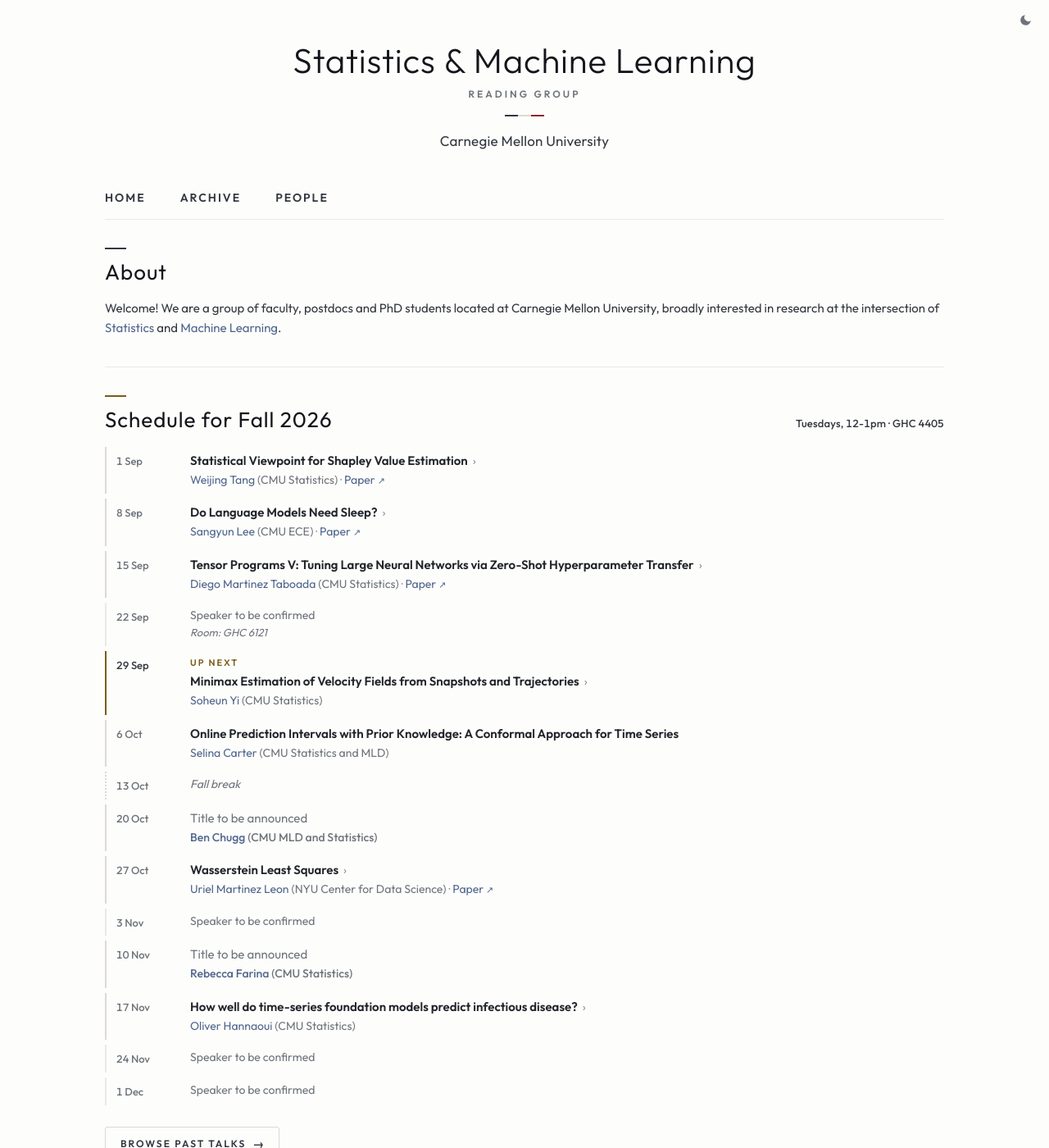
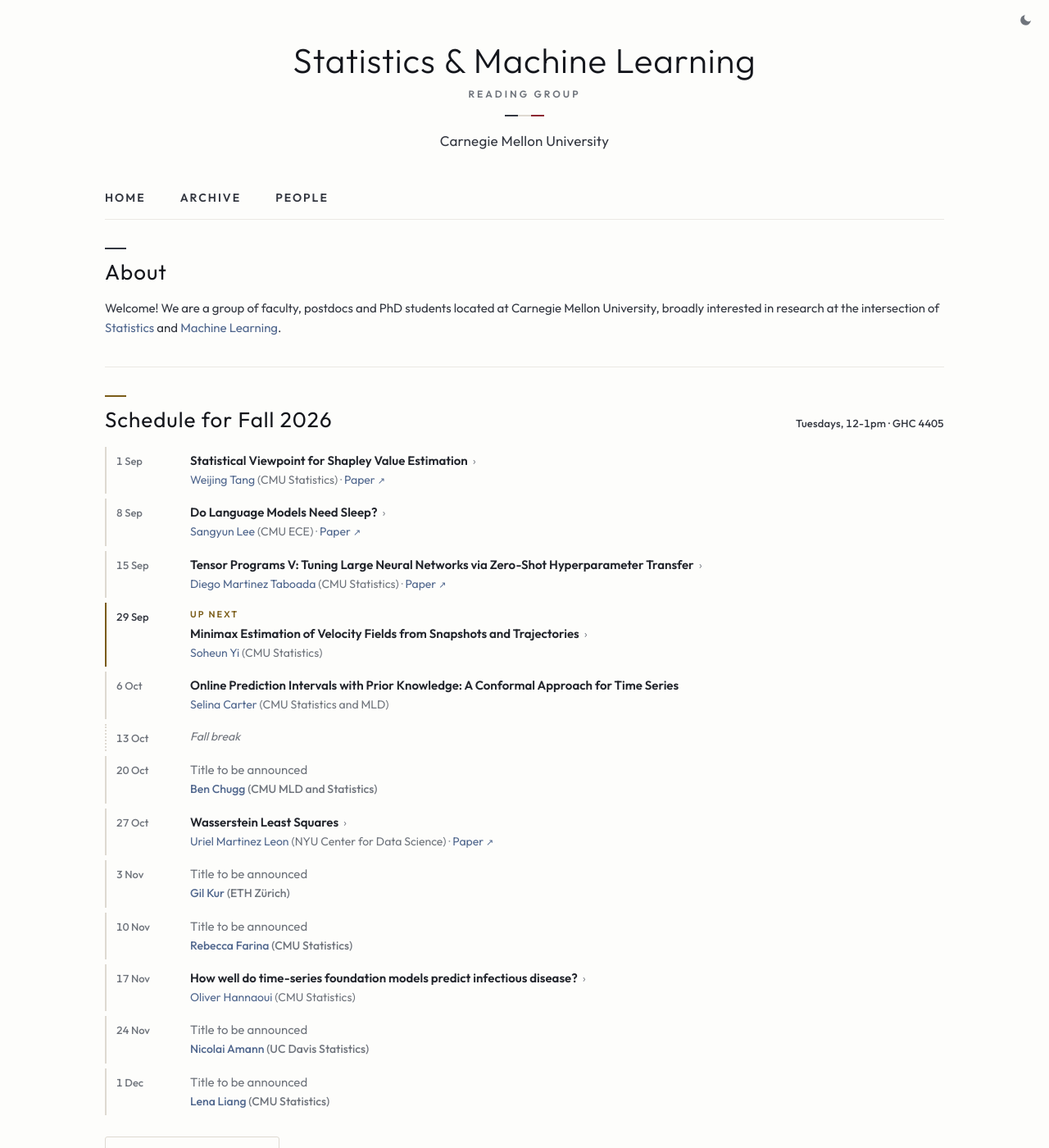
Before and after one commit to StatML-Reading-Group/StatML-Reading-Group.github.io, a Jekyll site: the page built from index.html, in a window 1280 px wide and 1400 px high. Shown: the whole window at 82% size. Built offline with Jekyll 4.4.1, drawn with Linux system fonts in a browser that asks for light colours.

Commit message:
Update remaining Fall 2026 speaker slots

```diff
--- a/_data/people.yaml
+++ b/_data/people.yaml
@@ -816,3 +816,15 @@ sangyun_lee:
   name: Sangyun Lee
   affiliation: CMU ECE
   url: https://sangyun884.github.io/about/
+gil_kur:
+  name: Gil Kur
+  affiliation: ETH Zürich
+  url: https://sites.google.com/view/gilkur/bio
+nicolai_amann:
+  name: Nicolai Amann
+  affiliation: UC Davis Statistics
+  url: https://homepage.univie.ac.at/nicolai.amann/
+lena_liang:
+  name: Lena Liang
+  affiliation: CMU Statistics
+  url: https://www.cmu.edu/dietrich/statistics-datascience/research/members/lena-liang.html
--- a/_data/talks/fall2026.yaml
+++ b/_data/talks/fall2026.yaml
@@ -1,4 +1,4 @@
-# Fall 2026 -- 14 entries. Generated by scripts/migrate/merge.py;
+# Fall 2026 -- 13 entries. Generated by scripts/migrate/merge.py;
 # safe to hand-edit afterwards (the migration is one-shot).
 
 - date: '2026-09-01'
@@ -55,11 +55,6 @@
     model, with tuning cost only 7% of total pretraining cost. A Pytorch implementation of our technique
     can be found at this http URL and installable via `pip install mup`.
   paper_url: https://arxiv.org/abs/2203.03466
-  sources:
-  - sheet
-- date: '2026-09-22'
-  kind: tbd
-  note: 'Room: GHC 6121'
   sources:
   - sheet
 - date: '2026-09-29'
@@ -130,7 +125,10 @@
   sources:
   - sheet
 - date: '2026-11-03'
-  kind: tbd
+  speakers:
+  - gil_kur
+  title: Title TBD
+  abstract: TBD
   sources:
   - sheet
 - date: '2026-11-10'
@@ -151,10 +149,16 @@
   sources:
   - sheet
 - date: '2026-11-24'
-  kind: tbd
+  speakers:
+  - nicolai_amann
+  title: Title TBD
+  abstract: TBD
   sources:
   - sheet
 - date: '2026-12-01'
-  kind: tbd
+  speakers:
+  - lena_liang
+  title: Title TBD
+  abstract: TBD
   sources:
   - sheet
--- a/_data/terms.yaml
+++ b/_data/terms.yaml
@@ -3,7 +3,7 @@
 
 - key: fall2026
   name: Fall 2026
-  talks: 9
+  talks: 12
   default_weekday: Tuesday
   default_room: GHC 4405
   default_time: 12-1pm
```
